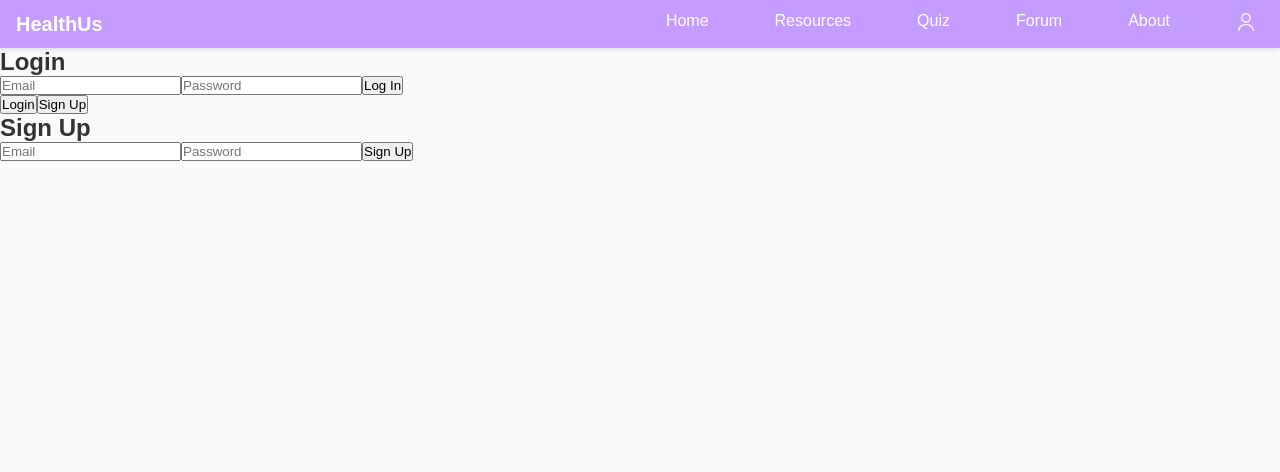
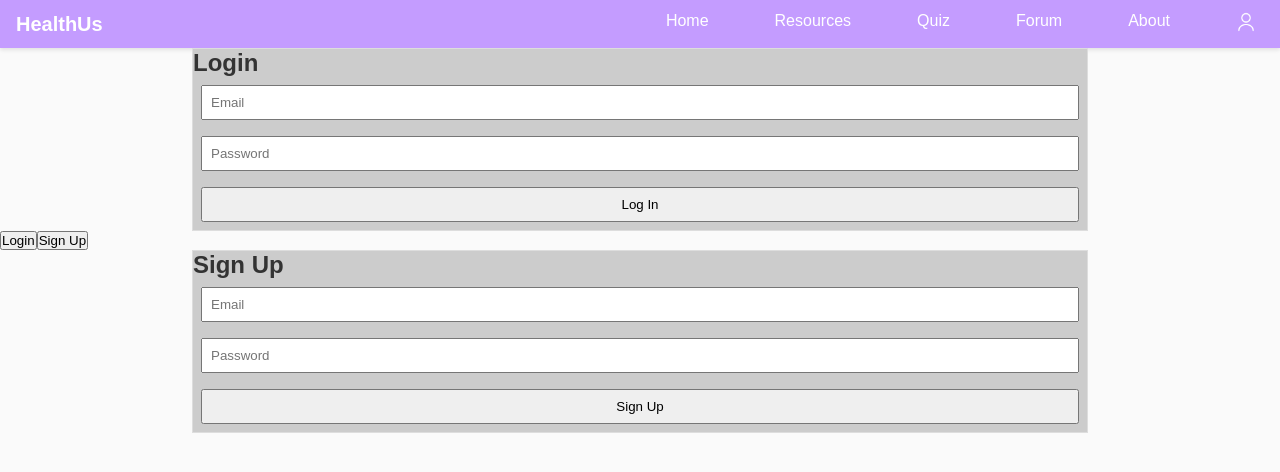
Before and after one commit to lattematics/hotpot, a React (Create React App) app: page /login in a window 1280 px wide. Both pictures are taken after a click on the button "Sign Up". Shown: the top 472 px of the page. Built offline with nearby package versions, Linux system fonts and the light colour scheme.

Commit message:
Login styling pt.1

```diff
--- a/src/App.jsx
+++ b/src/App.jsx
@@ -16,16 +16,6 @@ import Signup from './components/Signup';
 export default function App() {
   const [isLogin, setIsLogin] = useState(true);
 
-  const handleLogin = (username, password) => {
-    // Implement login logic here (e.g., API call)
-    console.log('Logging in:', username, password);
-  };
-
-  const handleSignup = (username, password) => {
-    // Implement signup logic here (e.g., API call)
-    console.log('Signing up:', username, password);
-  };
-
   return (
     <>
       <Navbar />
@@ -40,13 +30,13 @@ export default function App() {
       </Routes>
 
       <div>
-        <button onClick={() => setIsLogin(true)}>Login</button>
-        <button onClick={() => setIsLogin(false)}>Sign Up</button>
+        <button class="formbtn" onClick={() => setIsLogin(true)}>Login</button>
+        <button class="formbtn" onClick={() => setIsLogin(false)}>Sign Up</button>
 
         {isLogin ? (
-          <Login onLogin={handleLogin} />
+          <Login />
         ) : (
-          <Signup onSignup={handleSignup} />
+          <Signup />
         )}
       </div>
     </>
--- a/src/components/Login.jsx
+++ b/src/components/Login.jsx
@@ -13,7 +13,7 @@ function showMessage(message, divId){
   },5000);
 }
 
-function Login({ onLogin }) {
+function Login() {
   const [email, setEmail] = useState('');
   const [password, setPassword] = useState('');
 
@@ -41,7 +41,7 @@ function Login({ onLogin }) {
   };
 
   return (
-    <form onSubmit={handleSubmit}>
+    <form class="log" onSubmit={handleSubmit}>
       <h2>Login</h2>
       <div id="logInMessage" class="messageDiv" style={{display: 'none'}}></div>
       <input
--- a/src/components/Signup.jsx
+++ b/src/components/Signup.jsx
@@ -13,7 +13,7 @@ function showMessage(message, divId){
     },5000);
 }
 
-function Signup({ onSignup }) {
+function Signup() {
     const [email, setEmail] = useState('');
     const [password, setPassword] = useState('');
 
@@ -50,7 +50,7 @@ function Signup({ onSignup }) {
 
 
     return (
-    <form onSubmit={handleSubmit}>
+    <form class="log" onSubmit={handleSubmit}>
         <h2>Sign Up</h2>
         <div id="signUpMessage" class="messageDiv" style={{display: 'none'}}></div>
         <input
--- a/src/style.css
+++ b/src/style.css
@@ -409,3 +409,26 @@ textarea {
 .publish-btn:hover {
   background-color: #a369e0;
 }
+
+.formbtn {
+  margin: auto;
+}
+
+.log {
+  display: grid;
+  border: 1px solid #ddd;
+  background-color: #ccc;
+  align-items: vertical;
+  max-width: 70%;
+  margin: auto;
+}
+
+.log input {
+  margin: 0.5rem;
+  padding: 0.5rem;
+}
+
+.log button {
+  margin: 0.5rem;
+  padding: 0.5rem;
+}
```
